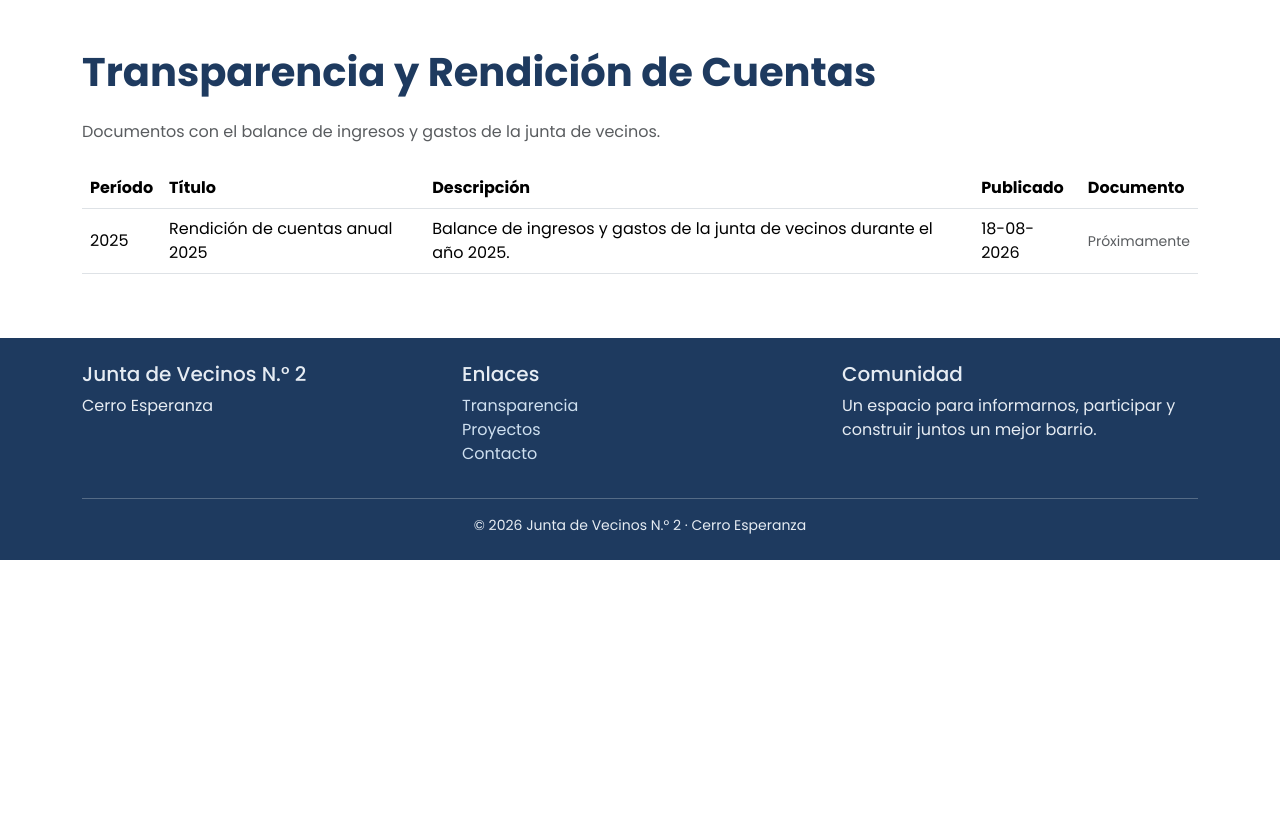
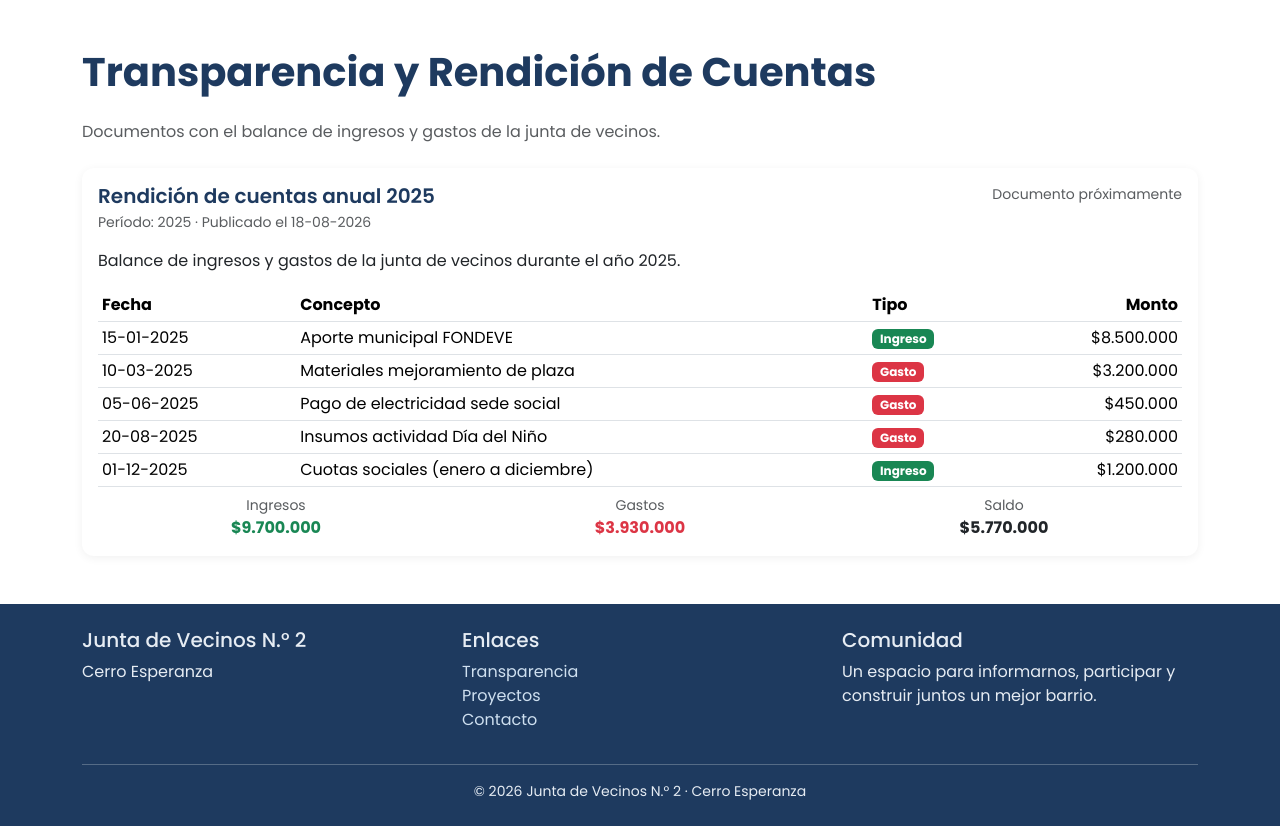
Before and after one commit to Rodrigo-Ordenes/junta-vecinos-web, a Flask app: page /transparencia in a window 1280 px wide. Shown: the part 70-896 px from the top of the page. Before the commit the page ends 630 px from the top, so only its background shows below. Run offline with Flask 3, Linux system fonts and the light colour scheme; some libraries are stand-ins or nearby versions.

Commit message:
Agregar gastos/ingresos detallados por rendición y datos de ejemplo
- Nuevo modelo MovimientoRendicion: cada rendición de cuentas ahora
  puede tener varios movimientos (fecha, concepto, tipo Ingreso/Gasto,
  monto), editables inline desde el admin sin salir del formulario de
  la rendición.
- La página de Transparencia muestra el detalle de movimientos y
  calcula automáticamente ingresos, gastos y saldo por período.
- Se reemplazan los placeholders "Por definir" de la directiva por
  nombres de ejemplo, y se agregan movimientos de ejemplo a la
  rendición 2025.
- Se agrega .venv-dev/ al .gitignore.

```diff
--- a/app.py
+++ b/app.py
@@ -1,5 +1,5 @@
 import os
-from datetime import datetime
+from datetime import datetime, date
 from functools import wraps
 
 from flask import Flask, render_template, request, redirect, url_for, flash, session
@@ -12,6 +12,7 @@ from models import (
     Noticia,
     Proyecto,
     RendicionCuenta,
+    MovimientoRendicion,
     MensajeContacto,
     DirectivaMiembro,
     ESTADO_PROYECTO_CHOICES,
@@ -65,9 +66,14 @@ admin = Admin(
     theme=Bootstrap4Theme(),
     index_view=SecureAdminIndexView(name="Inicio"),
 )
+class RendicionCuentaAdminView(SecureModelView):
+    inline_models = (MovimientoRendicion,)
+    column_list = ("periodo", "titulo", "total_ingresos", "total_gastos", "saldo")
+
+
 admin.add_view(SecureModelView(Noticia, db.session, name="Noticias y Actividades"))
 admin.add_view(SecureModelView(Proyecto, db.session, name="Proyectos"))
-admin.add_view(SecureModelView(RendicionCuenta, db.session, name="Rendiciones de Cuentas"))
+admin.add_view(RendicionCuentaAdminView(RendicionCuenta, db.session, name="Rendiciones de Cuentas"))
 admin.add_view(SecureModelView(DirectivaMiembro, db.session, name="Directiva"))
 admin.add_view(SecureModelView(MensajeContacto, db.session, name="Mensajes de Contacto"))
 
@@ -239,20 +245,53 @@ def crear_datos_ejemplo():
         ]
     )
 
-    db.session.add(
-        RendicionCuenta(
-            titulo="Rendición de cuentas anual 2025",
-            periodo="2025",
-            descripcion="Balance de ingresos y gastos de la junta de vecinos durante el año 2025.",
-            archivo_url="",
-        )
+    rendicion_2025 = RendicionCuenta(
+        titulo="Rendición de cuentas anual 2025",
+        periodo="2025",
+        descripcion="Balance de ingresos y gastos de la junta de vecinos durante el año 2025.",
+        archivo_url="",
     )
+    rendicion_2025.movimientos = [
+        MovimientoRendicion(
+            fecha=date(2025, 1, 15),
+            concepto="Aporte municipal FONDEVE",
+            tipo="Ingreso",
+            monto=8500000,
+        ),
+        MovimientoRendicion(
+            fecha=date(2025, 12, 1),
+            concepto="Cuotas sociales (enero a diciembre)",
+            tipo="Ingreso",
+            monto=1200000,
+        ),
+        MovimientoRendicion(
+            fecha=date(2025, 3, 10),
+            concepto="Materiales mejoramiento de plaza",
+            tipo="Gasto",
+            monto=3200000,
+        ),
+        MovimientoRendicion(
+            fecha=date(2025, 6, 5),
+            concepto="Pago de electricidad sede social",
+            tipo="Gasto",
+            monto=450000,
+        ),
+        MovimientoRendicion(
+            fecha=date(2025, 8, 20),
+            concepto="Insumos actividad Día del Niño",
+            tipo="Gasto",
+            monto=280000,
+        ),
+    ]
+    db.session.add(rendicion_2025)
 
     db.session.add_all(
         [
-            DirectivaMiembro(nombre="Por definir", cargo="Presidente/a", orden=1),
-            DirectivaMiembro(nombre="Por definir", cargo="Secretario/a", orden=2),
-            DirectivaMiembro(nombre="Por definir", cargo="Tesorero/a", orden=3),
+            DirectivaMiembro(nombre="María Elena Soto Contreras", cargo="Presidente/a", orden=1),
+            DirectivaMiembro(nombre="Juan Carlos Pérez Muñoz", cargo="Secretario/a", orden=2),
+            DirectivaMiembro(nombre="Rosa Isabel Fuentes Vargas", cargo="Tesorero/a", orden=3),
+            DirectivaMiembro(nombre="Pedro Antonio Sánchez Rojas", cargo="Director/a", orden=4),
+            DirectivaMiembro(nombre="Carmen Gloria Reyes Castro", cargo="Delegada de Seguridad", orden=5),
         ]
     )
 
--- a/models.py
+++ b/models.py
@@ -51,8 +51,45 @@ class RendicionCuenta(db.Model):
     archivo_url = db.Column(db.String(300))  # link a PDF u otro documento
     fecha_publicacion = db.Column(db.DateTime, default=datetime.utcnow)
 
+    movimientos = db.relationship(
+        "MovimientoRendicion",
+        backref="rendicion",
+        cascade="all, delete-orphan",
+        order_by="MovimientoRendicion.fecha",
+    )
+
     def __repr__(self):
         return f"<Rendicion {self.titulo} - {self.periodo}>"
+
+    @property
+    def total_ingresos(self):
+        return sum(m.monto for m in self.movimientos if m.tipo == "Ingreso")
+
+    @property
+    def total_gastos(self):
+        return sum(m.monto for m in self.movimientos if m.tipo == "Gasto")
+
+    @property
+    def saldo(self):
+        return self.total_ingresos - self.total_gastos
+
+
+TIPO_MOVIMIENTO_CHOICES = ["Ingreso", "Gasto"]
+
+
+class MovimientoRendicion(db.Model):
+    """Ingreso o gasto individual dentro de una rendición de cuentas."""
+    __tablename__ = "movimientos_rendicion"
+
+    id = db.Column(db.Integer, primary_key=True)
+    rendicion_id = db.Column(db.Integer, db.ForeignKey("rendiciones.id"), nullable=False)
+    fecha = db.Column(db.Date, nullable=False, default=lambda: datetime.utcnow().date())
+    concepto = db.Column(db.String(200), nullable=False)
+    tipo = db.Column(db.String(10), nullable=False, default="Gasto")
+    monto = db.Column(db.Integer, nullable=False)
+
+    def __repr__(self):
+        return f"<Movimiento {self.tipo} {self.concepto} ${self.monto}>"
 
 
 class MensajeContacto(db.Model):
--- a/templates/transparencia.html
+++ b/templates/transparencia.html
@@ -5,37 +5,71 @@
   <h1 class="section-title">Transparencia y Rendición de Cuentas</h1>
   <p class="text-muted">Documentos con el balance de ingresos y gastos de la junta de vecinos.</p>
 
-  <div class="table-responsive mt-4">
-    <table class="table table-hover align-middle">
+  {% for r in rendiciones %}
+  <div class="card mt-4">
+    <div class="card-body">
+      <div class="d-flex justify-content-between align-items-start flex-wrap gap-2">
+        <div>
+          <h5 class="card-title mb-1">{{ r.titulo }}</h5>
+          <p class="text-muted small mb-0">Período: {{ r.periodo }} · Publicado el {{ r.fecha_publicacion.strftime('%d-%m-%Y') }}</p>
+        </div>
+        {% if r.archivo_url %}
+        <a href="{{ r.archivo_url }}" target="_blank" class="btn btn-sm btn-outline-primary">Ver documento</a>
+        {% else %}
+        <span class="text-muted small">Documento próximamente</span>
+        {% endif %}
+      </div>
+
+      {% if r.descripcion %}
+      <p class="mt-3 mb-0">{{ r.descripcion }}</p>
+      {% endif %}
+
+      {% if r.movimientos %}
+      <div class="table-responsive mt-3">
+        <table class="table table-sm align-middle mb-2">
           <thead>
             <tr>
-          <th>Período</th>
-          <th>Título</th>
-          <th>Descripción</th>
-          <th>Publicado</th>
-          <th>Documento</th>
+              <th>Fecha</th>
+              <th>Concepto</th>
+              <th>Tipo</th>
+              <th class="text-end">Monto</th>
             </tr>
           </thead>
           <tbody>
-        {% for r in rendiciones %}
+            {% for m in r.movimientos %}
             <tr>
-          <td>{{ r.periodo }}</td>
-          <td>{{ r.titulo }}</td>
-          <td>{{ r.descripcion or '' }}</td>
-          <td>{{ r.fecha_publicacion.strftime('%d-%m-%Y') }}</td>
+              <td>{{ m.fecha.strftime('%d-%m-%Y') }}</td>
+              <td>{{ m.concepto }}</td>
               <td>
-            {% if r.archivo_url %}
-            <a href="{{ r.archivo_url }}" target="_blank" class="btn btn-sm btn-outline-primary">Ver documento</a>
-            {% else %}
-            <span class="text-muted small">Próximamente</span>
-            {% endif %}
+                <span class="badge {{ 'bg-success' if m.tipo == 'Ingreso' else 'bg-danger' }}">{{ m.tipo }}</span>
               </td>
+              <td class="text-end">${{ "{:,}".format(m.monto).replace(',', '.') }}</td>
             </tr>
-        {% else %}
-        <tr><td colspan="5">Aún no hay rendiciones publicadas.</td></tr>
             {% endfor %}
           </tbody>
         </table>
       </div>
+      <div class="row text-center g-2">
+        <div class="col-4">
+          <p class="small text-muted mb-0">Ingresos</p>
+          <p class="fw-bold text-success mb-0">${{ "{:,}".format(r.total_ingresos).replace(',', '.') }}</p>
+        </div>
+        <div class="col-4">
+          <p class="small text-muted mb-0">Gastos</p>
+          <p class="fw-bold text-danger mb-0">${{ "{:,}".format(r.total_gastos).replace(',', '.') }}</p>
+        </div>
+        <div class="col-4">
+          <p class="small text-muted mb-0">Saldo</p>
+          <p class="fw-bold mb-0">${{ "{:,}".format(r.saldo).replace(',', '.') }}</p>
+        </div>
+      </div>
+      {% else %}
+      <p class="text-muted small mt-3 mb-0">Aún no hay ingresos ni gastos detallados para este período.</p>
+      {% endif %}
+    </div>
+  </div>
+  {% else %}
+  <p class="mt-4">Aún no hay rendiciones publicadas.</p>
+  {% endfor %}
 </section>
 {% endblock %}
```
Also changed, not shown: 1 other file. Lines whose indentation alone changed are shown as unchanged.
